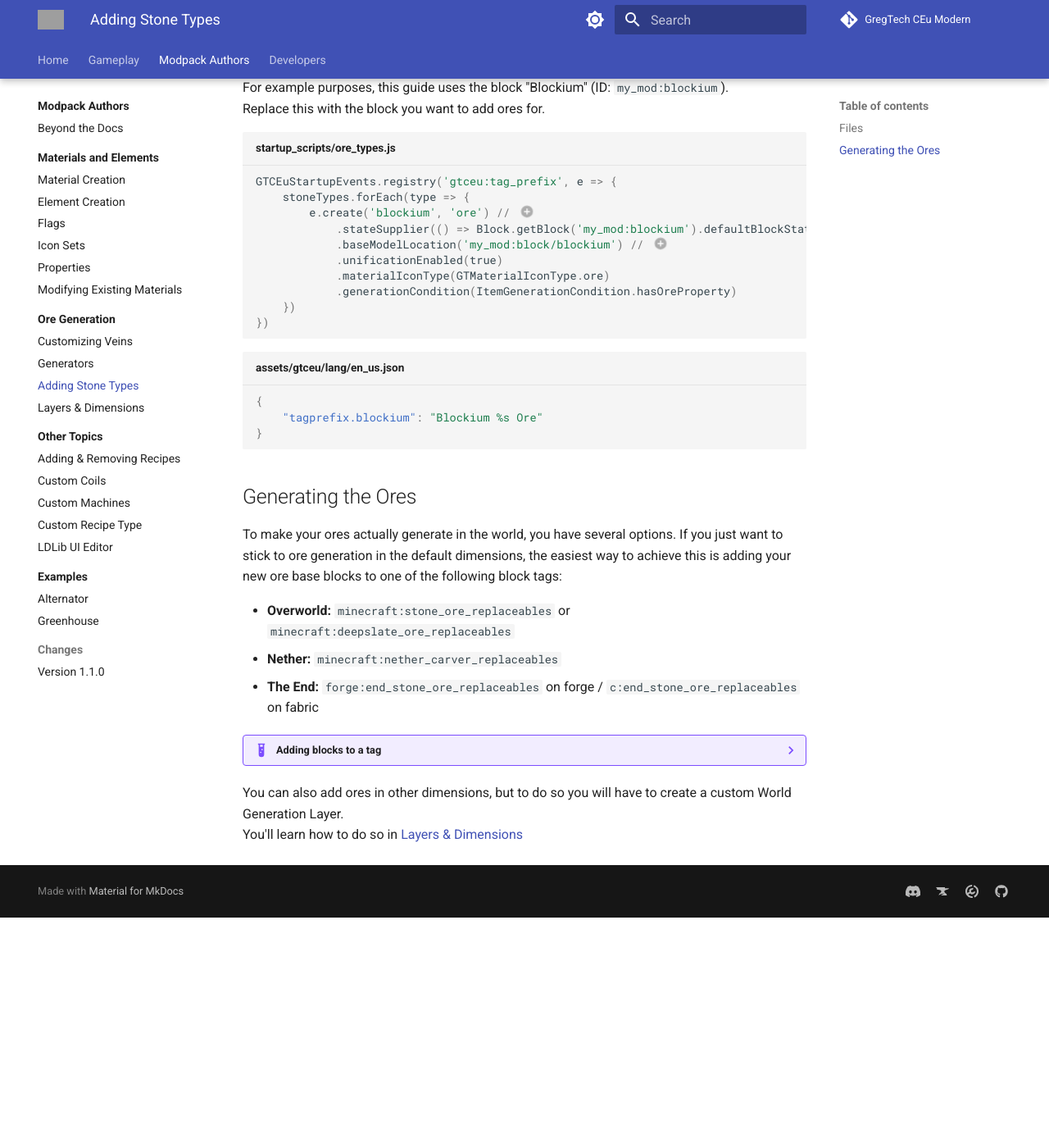
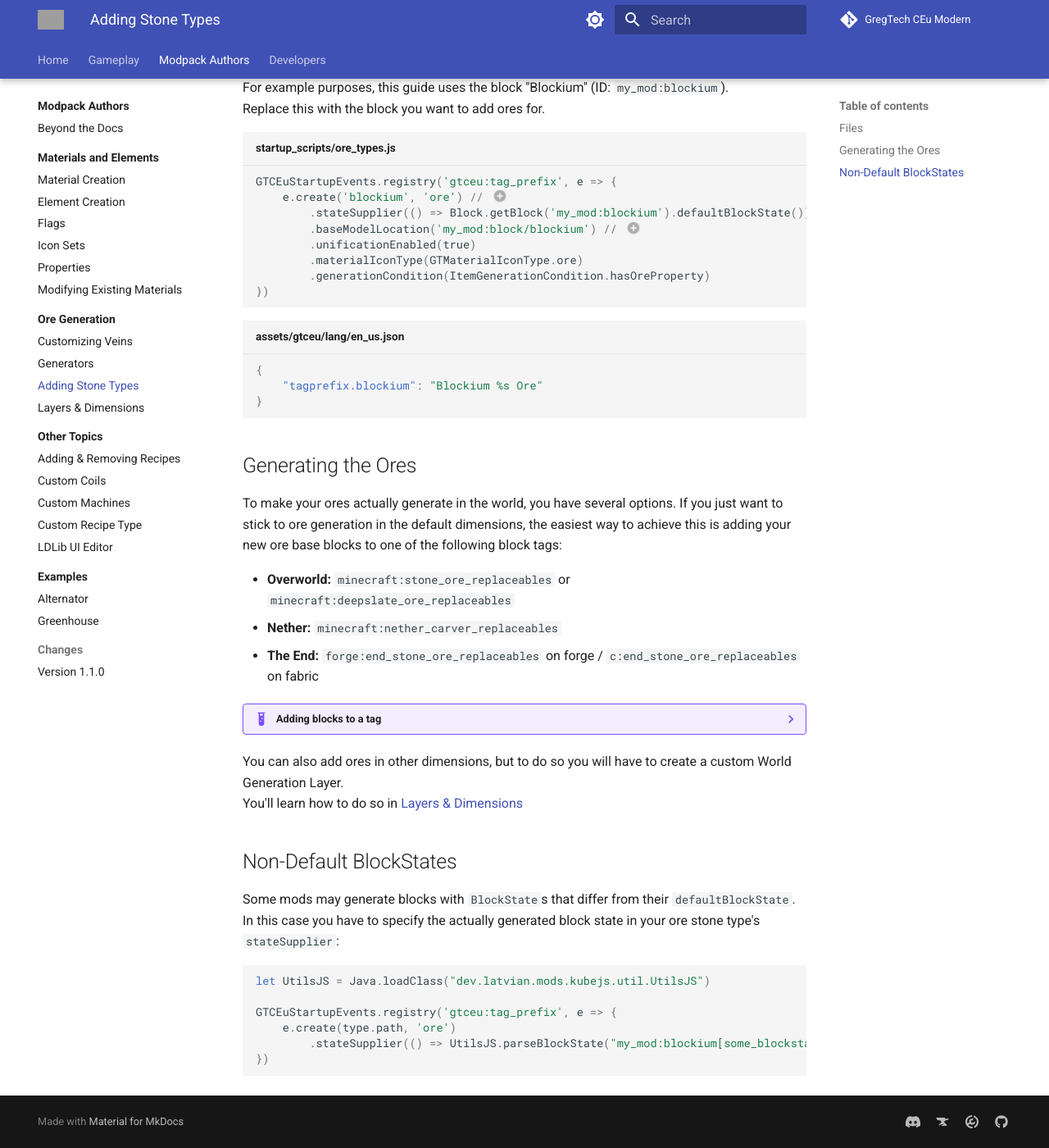
Before and after one commit to GregTechCEu/gtceu-modern-docs, an MkDocs documentation site: the page built from docs/Modpacks/Ore-Generation/03-Adding-Stone-Types.md, in a window 1280 px wide and 1400 px high, scrolled down 343 px. Shown: the whole window at 82% size. Built offline with MkDocs 1.6.1 and Material for MkDocs 9.7.7, drawn with Linux system fonts in a browser that asks for light colours; comment, search, counter and statistics services are not loaded; before the commit the page ends 1462 px from its top, so only the background shows below that; grey boxes are pictures that could not be loaded.

Commit message:
docs(kjs): non default block states for stone types

````diff
--- a/docs/Modpacks/Ore-Generation/03-Adding-Stone-Types.md
+++ b/docs/Modpacks/Ore-Generation/03-Adding-Stone-Types.md
@@ -17,14 +17,12 @@ Replace this with the block you want to add ores for.
 
 ```js title="startup_scripts/ore_types.js"
 GTCEuStartupEvents.registry('gtceu:tag_prefix', e => {
-    stoneTypes.forEach(type => {
-        e.create('blockium', 'ore') // (1)
-            .stateSupplier(() => Block.getBlock('my_mod:blockium').defaultBlockState()) // (2)
-            .baseModelLocation('my_mod:block/blockium') // (3)
-            .unificationEnabled(true)
-            .materialIconType(GTMaterialIconType.ore)
-            .generationCondition(ItemGenerationCondition.hasOreProperty)
-    })
+    e.create('blockium', 'ore') // (1)
+        .stateSupplier(() => Block.getBlock('my_mod:blockium').defaultBlockState()) // (2)
+        .baseModelLocation('my_mod:block/blockium') // (3)
+        .unificationEnabled(true)
+        .materialIconType(GTMaterialIconType.ore)
+        .generationCondition(ItemGenerationCondition.hasOreProperty)
 })
 ```
 
@@ -59,3 +57,18 @@ If you just want to stick to ore generation in the default dimensions, the easie
 
 You can also add ores in other dimensions, but to do so you will have to create a custom World Generation Layer.
 You'll learn how to do so in [Layers & Dimensions](./04-Layers-and-Dimensions.md)
+
+
+## Non-Default BlockStates
+
+Some mods may generate blocks with `BlockState`s that differ from their `defaultBlockState`.
+In this case you have to specify the actually generated block state in your ore stone type's `stateSupplier`:
+
+```js
+let UtilsJS = Java.loadClass("dev.latvian.mods.kubejs.util.UtilsJS")
+
+GTCEuStartupEvents.registry('gtceu:tag_prefix', e => {
+    e.create(type.path, 'ore')
+        .stateSupplier(() => UtilsJS.parseBlockState("my_mod:blockium[some_blockstate_property=true]"))
+})
+```
````
